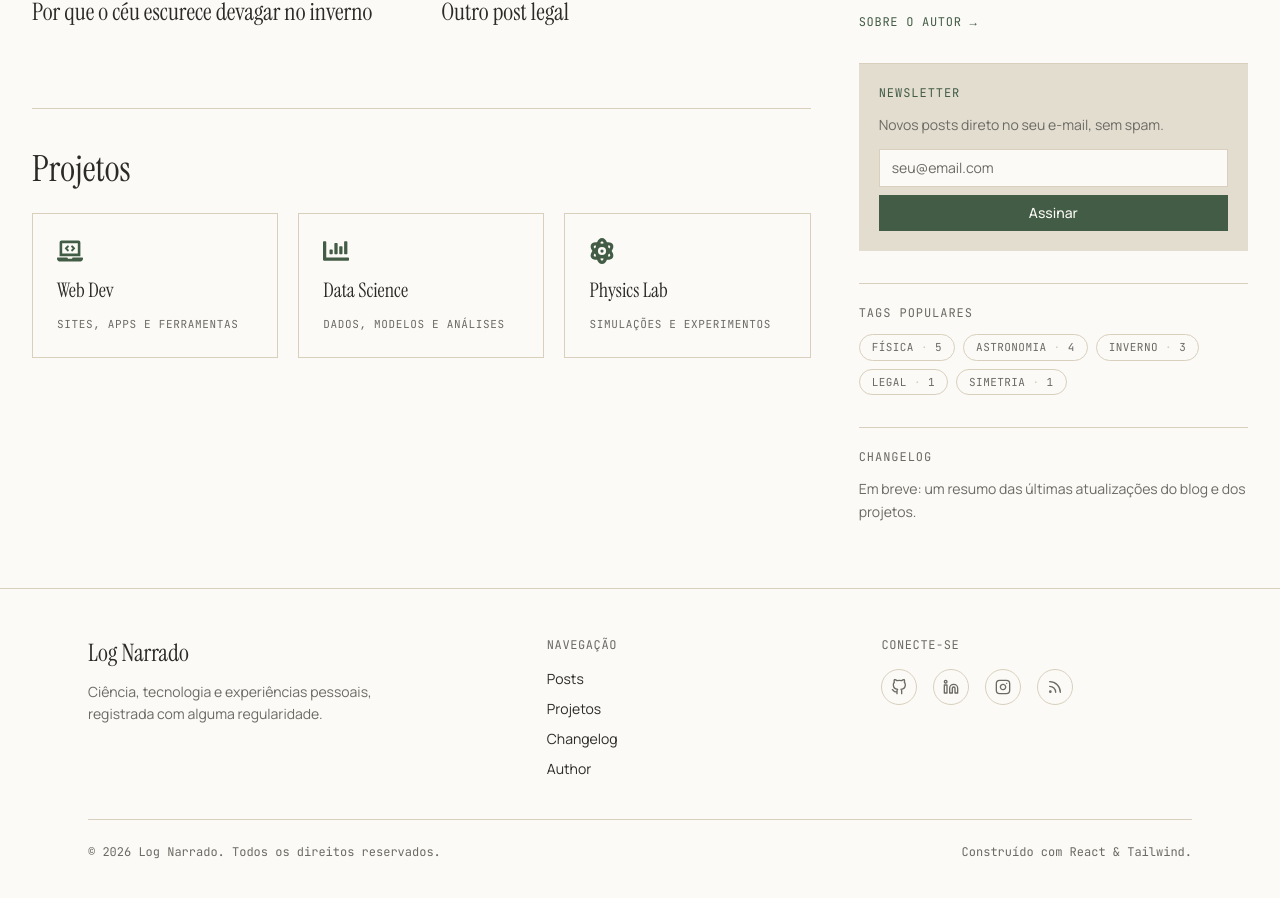
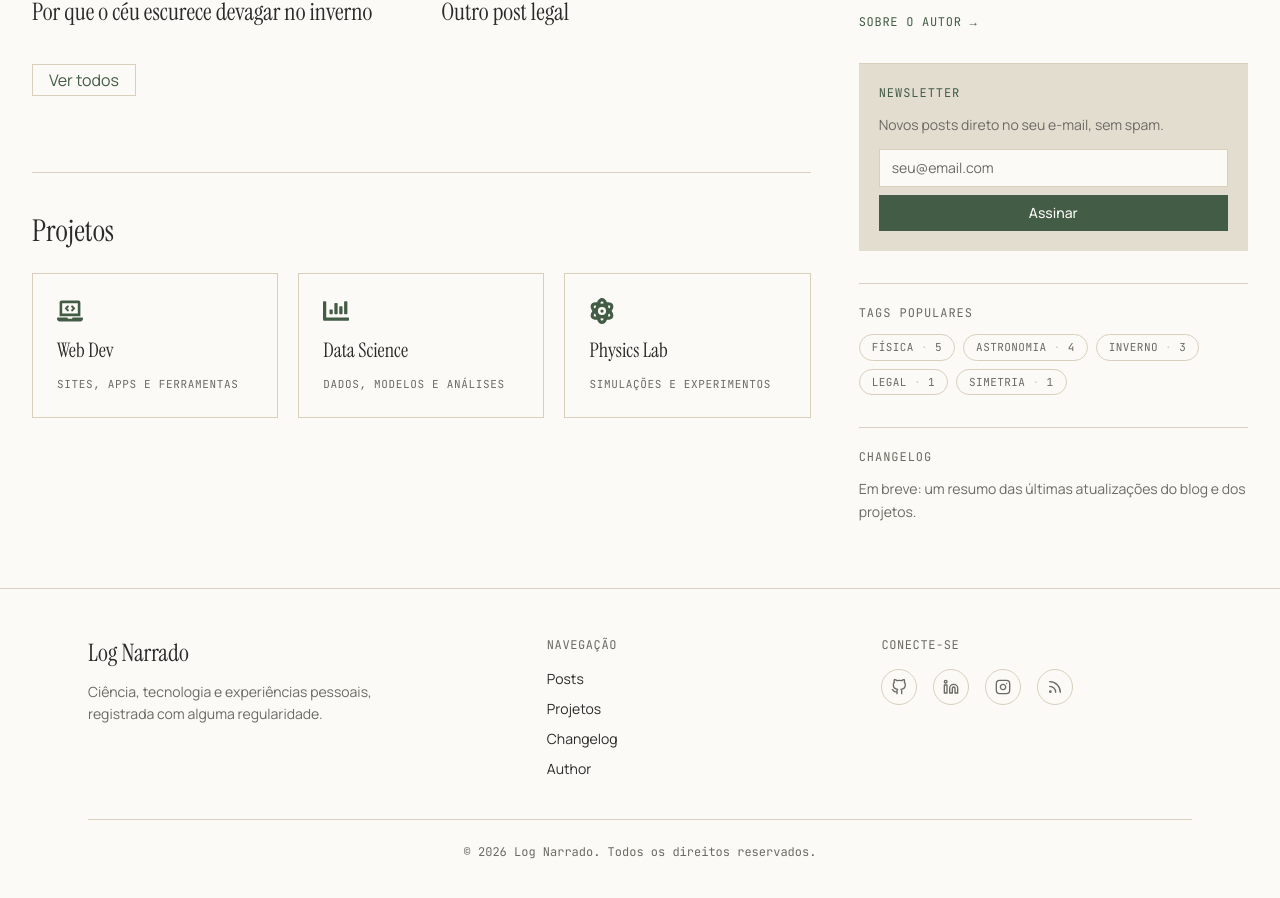
Before and after one commit to Kotige/log-narrado, a React (Vite) app: page / in a window 1280 px wide. Shown: the part 1108-2006 px from the top of the page. Built offline with nearby package versions, Linux system fonts and the light colour scheme.

Commit message:
fix: adjust recent posts spacing

```diff
--- a/src/components/Footer/index.jsx
+++ b/src/components/Footer/index.jsx
@@ -87,12 +87,9 @@ export default function Footer() {
           </div>
         </div>
         {/* Linha inferior */}
-        <div className="mt-10 pt-6 border-t border-sand-line flex flex-col-reverse md:flex-row items-center justify-between gap-3">
+        <div className="mt-10 pt-6 border-t border-sand-line flex flex-col-reverse md:flex-row items-center justify-center gap-3">
           <p className="font-mono text-xs text-muted">
             © {year} Log Narrado. Todos os direitos reservados.
-          </p>
-          <p className="font-mono text-xs text-muted">
-            Construído com React &amp; Tailwind.
           </p>
         </div>
       </div>
--- a/src/components/ProjectsCategories/index.jsx
+++ b/src/components/ProjectsCategories/index.jsx
@@ -25,7 +25,7 @@ const CATEGORIES = [
 export default function ProjectsCategories() {
   return (
     <div className="flex w-full flex-col gap-6 border-t border-sand-line pt-10">
-      <h2 className="font-display text-4xl text-ink">
+      <h2 className="font-display text-3xl text-ink">
         <Link to={"/projetos"}>Projetos</Link>
       </h2>
 
--- a/src/components/RecentPosts/index.jsx
+++ b/src/components/RecentPosts/index.jsx
@@ -38,10 +38,20 @@ export default function RecentPosts() {
   if (posts.length === 0) return null;
 
   return (
+    <div>
       <div className="grid w-full grid-cols-1 gap-x-10 gap-y-8 md:grid-cols-2">
         {posts.map((post) => (
           <PostCard key={post.slug} post={post} />
         ))}
       </div>
+      <div className="mt-10">
+        <Link
+          to="/posts"
+          className="text-moss-dark border border-sand-line py-1 px-4 "
+        >
+          Ver todos
+        </Link>
+      </div>
+    </div>
   );
 }
```
Lines whose indentation alone changed are shown as unchanged.
